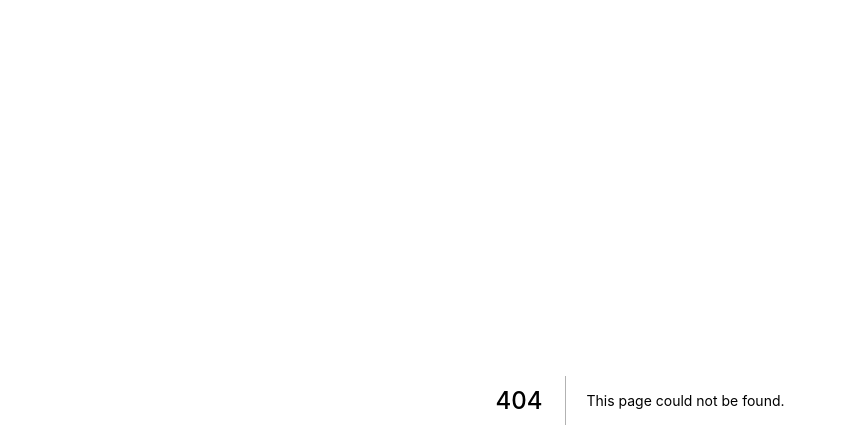
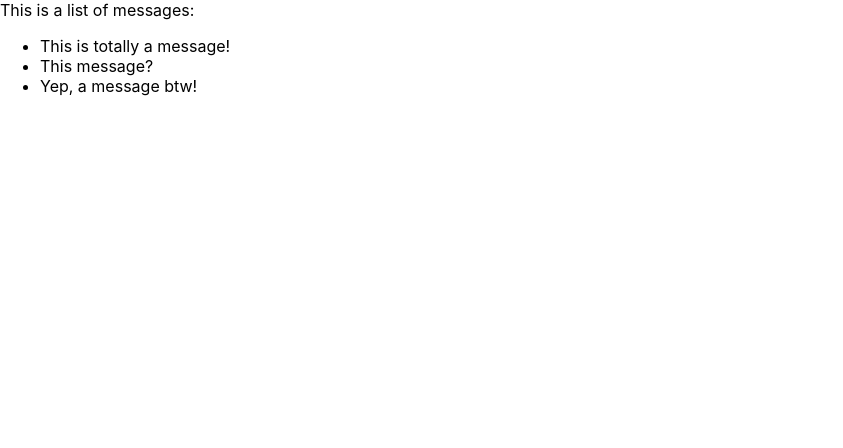
Before and after one commit to evolutionleo/messager, a Next.js app in the folder front/: page /chat in a window 1280 px wide. Before the commit this address had no page. Shown: the top 448 px of the page, without its empty margins (0-843 px from the left). Built offline with nearby package versions, Linux system fonts and the light colour scheme.

Commit message:
✉️ Basic MessageList/Message components

```diff
--- /dev/null
+++ b/front/components/Message.js
@@ -0,0 +1,10 @@
+export default function(props) {
+
+    return (
+        <li className="message">
+            <div className="message-content">
+                {props.text}
+            </div>
+        </li>
+    )
+}
--- /dev/null
+++ b/front/components/MessageList.js
@@ -0,0 +1,17 @@
+import Message from '@components/Message';
+
+export default function(props) {
+    var messages = [];
+    for(let i = 0; i < props.messages.length; ++i) {
+        messages.push(<Message text={props.messages[i]} />)
+    }
+
+    return (
+        <div>
+            This is a list of messages:
+            <ul>
+                {messages}
+            </ul>
+        </div>
+    )
+}
--- /dev/null
+++ b/front/pages/chat/index.js
@@ -0,0 +1,7 @@
+import MessageList from '@components/MessageList';
+
+export default function() {
+    return (
+        <MessageList messages={['This is totally a message!', 'This message?', 'Yep, a message btw!']} />
+    )
+}
```
Also changed, not shown: front/jsconfig.json (added, +8 -0 lines), front/pages/index.js (+8 -1 lines), front/pages/radio/index.js (added, +7 -0 lines).
